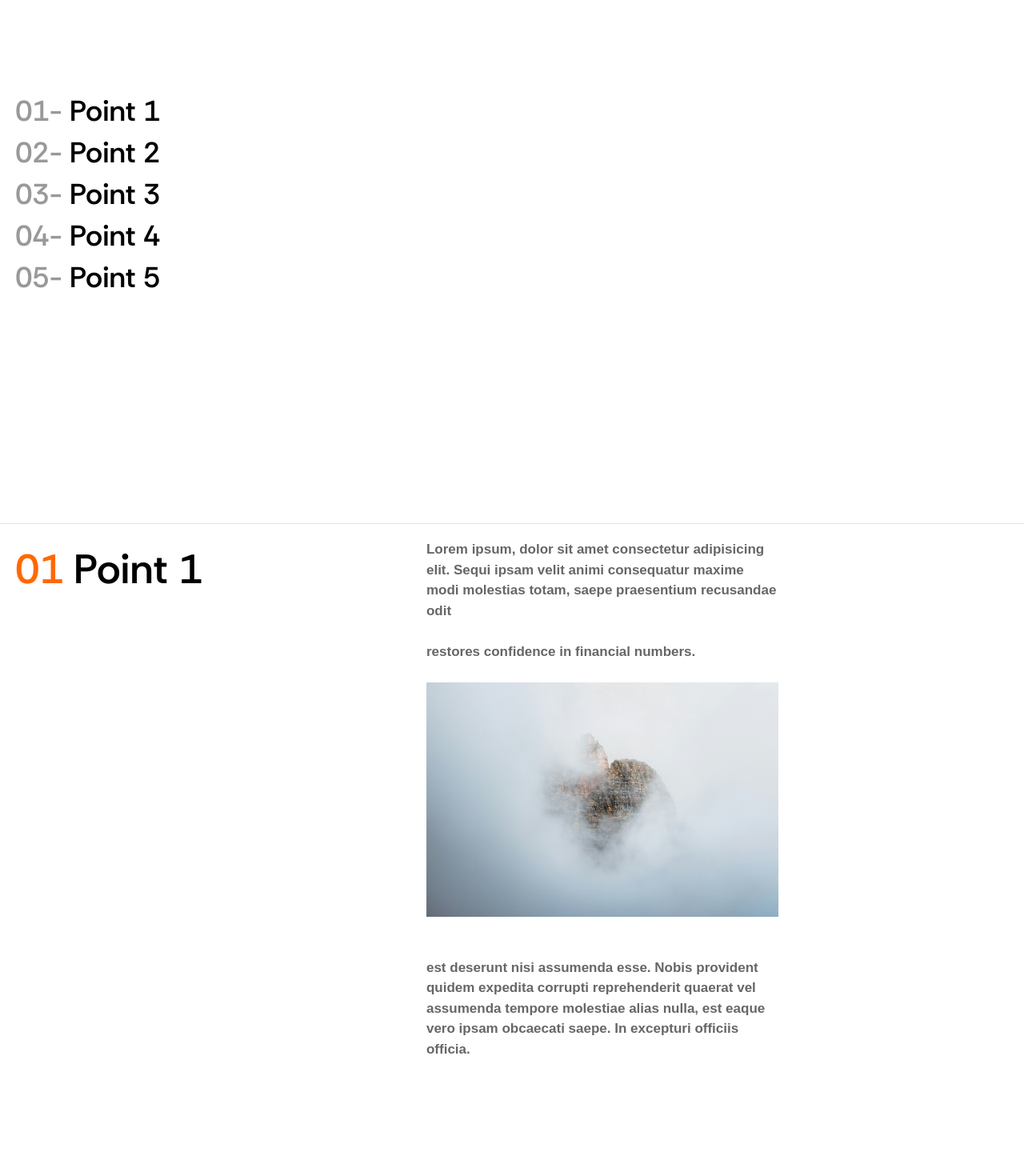
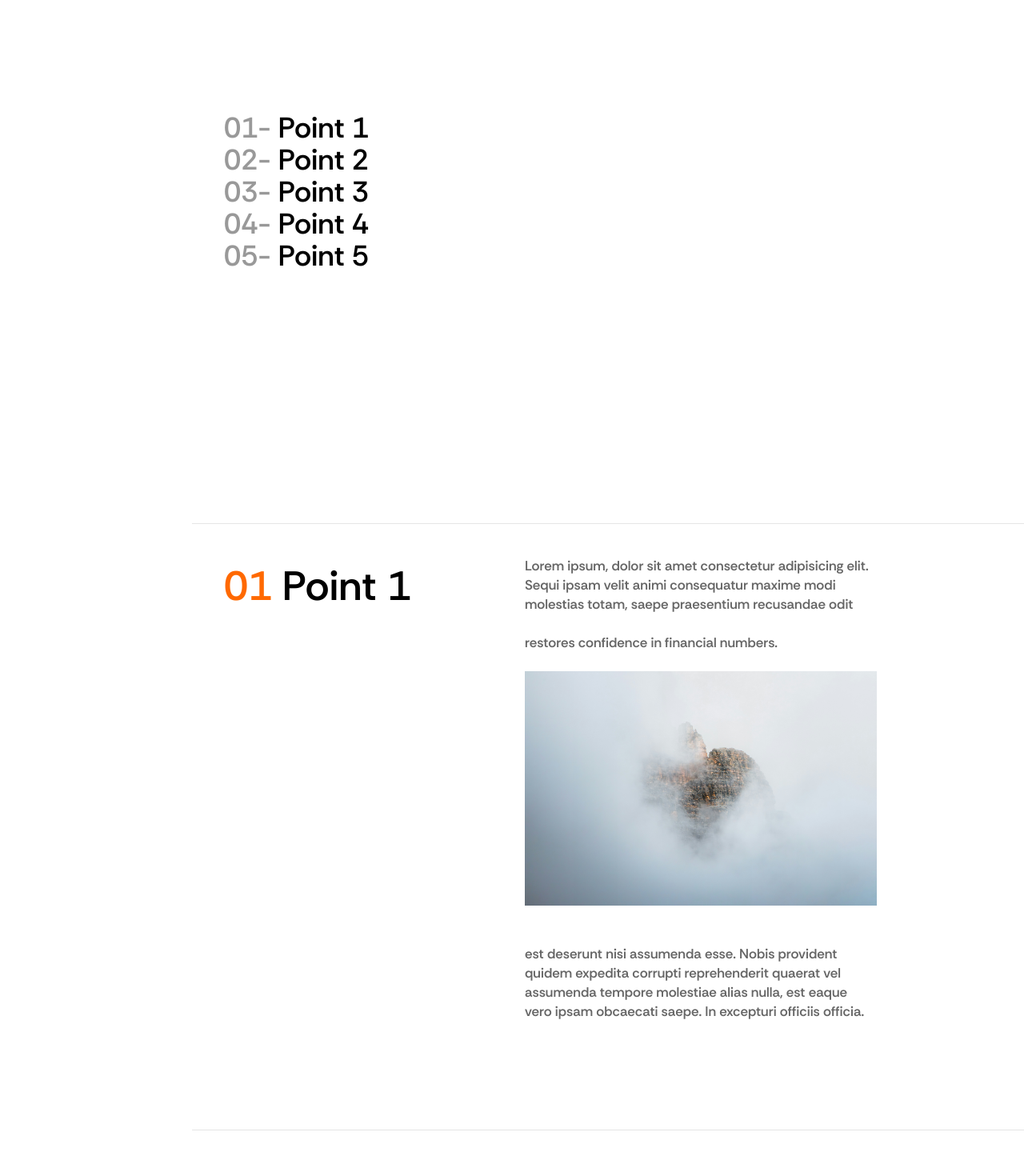
Before and after one commit to ayan-011/Ui, a Next.js app: page /dashboard in a window 1280 px wide. Shown: the part 1105-2550 px from the top of the page at 80% size. Built offline with nearby package versions, Linux system fonts and the light colour scheme.

Commit message:
generated page-4

```diff
--- a/app/globals.css
+++ b/app/globals.css
@@ -2,7 +2,7 @@
 
 :root {
   --background: #ffffff;
-  --foreground: #171717;
+  --foreground: #f2ecec;
 }
 
 @theme inline {
@@ -19,7 +19,7 @@
 
 @media (prefers-color-scheme: dark) {
   :root {
-    --background: #0a0a0a;
+    --background: #f7dfec;
     --foreground: #ededed;
   }
 }
@@ -36,7 +36,7 @@ html {
 
 /* globals.css */
 .home-content {
-  padding: 1.2rem;
+  /* padding: 1.2rem; */
   max-width: 100%;
   margin-inline: auto;
   transition: padding 0.3s ease, max-width 0.3s ease;
@@ -49,10 +49,11 @@ html {
 /* Full screen state — sidebar closed, container is wide */
 @container page (min-width: 1300px) {
   .home-content {
-    padding: 4rem 8rem;
+    /* padding: 4rem 8rem; */
     max-width: 1400px;
     /* background-color: red; */
     justify-content: center;
+    align-items: center;
   }
 }
 
--- a/app/home/content/page.tsx
+++ b/app/home/content/page.tsx
@@ -7,13 +7,26 @@ const Content = () => {
       <div className="">
         <h1 className="content text-[20vw] -mt-35 -ml-10 font-bold font-rethink">Content</h1>
 
-        <div className="titles  content-full flex flex-col gap-3 home-content shrink-0">
+        <div className="flex flex-col text-black home-content shrink-0   ">
+
+
+      <div className="flex w-[70vw]  justify-between p-10  ">
+
+         <div className="  ">
           <h1 className='font-rethink font-semibold text-black/40 text-4xl'>01- <span className='text-black'>Point 1</span> </h1>
           <h1 className='font-rethink font-semibold text-black/40 text-4xl'>02- <span className='text-black'>Point 2</span> </h1>
           <h1 className='font-rethink font-semibold text-black/40 text-4xl'>03- <span className='text-black'>Point 3</span> </h1>
           <h1 className='font-rethink font-semibold text-black/40 text-4xl'>04- <span className='text-black'>Point 4</span> </h1>
           <h1 className='font-rethink font-semibold text-black/40 text-4xl'>05- <span className='text-black'>Point 5</span> </h1>
         </div>
+
+        <div className="empty w-110  ">
+
+        </div>
+      </div>
+
+      </div>
+
       </div>
     </div>
   )
--- a/app/home/point1/page.tsx
+++ b/app/home/point1/page.tsx
@@ -2,13 +2,16 @@ import React from 'react'
 
 const Point1 = () => {
   return (
-    <div className=' w-full h-screen bg-white overflow-hidden border-b-1  border-black/10'>
+    <div className=' w-full h-fit bg-white overflow-hidden border-b-1  border-black/10'>
 
-      <div className="flex gap-70 p-10 text-black home-content shrink-0 ">
+       <div className="flex flex-col text-black home-content shrink-0   ">
+
+
+      <div className="flex w-[70vw]  justify-between p-10  ">
 
         <h1 className="heading text-[4vw]  font-rethink font-semibold"> <span className='text-orange-500'>01</span> Point 1</h1>
 
-        <div className="text w-110 font-semibold text-black/60 text-[17px]">
+        <div className="text w-110 font-semibold text-black/60 text-[17px] font-rethink leading-6">
            <span >
             Lorem ipsum, dolor sit amet consectetur adipisicing elit. Sequi ipsam velit animi consequatur maxime modi molestias totam, saepe praesentium recusandae odit
             <br />
@@ -17,8 +20,16 @@ const Point1 = () => {
             <br /> <br />
             <img src="/mountain.jpg" className='' alt="" />
             <br /><br />est deserunt nisi assumenda esse. Nobis provident quidem expedita corrupti reprehenderit quaerat vel assumenda tempore molestiae alias nulla, est eaque vero ipsam obcaecati saepe. In excepturi officiis officia.
+
+            <br />
+            <br />
+            <br />
+            <br />
+            <br />
            </span>
         </div>
+      </div>
+
       </div>
     </div>
   )
--- a/app/home/point2/page.tsx
+++ b/app/home/point2/page.tsx
@@ -4,7 +4,9 @@ const Point2 = () => {
   return (
     <div className='w-full h-fit bg-white border-b-1 border-black/10'>
 
-      <div className="flex gap-70 p-10 text-black home-content shrink-0">
+<div className="flex flex-col text-black home-content shrink-0   justifycenter  ">
+
+      <div className="flex w-[70vw]  justify-between p-10">
 
         {/* LEFT */}
        <h1 className="heading h-fit lg:h-150 text-[4vw] font-rethink font-semibold sticky top-10 self-start">
@@ -12,21 +14,29 @@ const Point2 = () => {
 </h1>
 
         {/* RIGHT */}
-        <div className="text w-110 font-semibold text-black/60 text-[17px]">
+        <div className="text w-110 font-semibold text-black/60 text-[17px] font-rethink leading-6">
           <span>
             Lorem ipsum, dolor sit amet consectetur adipisicing elit. Sequi ipsam velit animi consequatur maxime modi molestias totam, saepe praesentium recusandae odit
 
-            <br /> <br />
+            <br />
 
             expedita dicta, ea vero. Ullam, dolor tempora eos natus unde velit explicabo libero cupiditate consequuntur amet fugit modi neque impedit culpa quae. Doloremque provident expedita deleniti porro unde eos maiores consequatur sunt esse? Cum temporibus itaque voluptatem ducimus cumque maxime
-
+            <br />
+            <br />
             <img src="point2.jpg" alt="" />
 
-            <br /><br />
-
+            <br />
             est deserunt nisi assumenda esse. Nobis provident quidem expedita corrupti reprehenderit quaerat vel assumenda tempore molestiae alias nulla, est eaque vero ipsam obcaecati saepe. In excepturi officiis officia.
           </span>
+            <br />
+            <br />
+            <br />
+            <br />
+            <br />
+
         </div>
+
+      </div>
 
       </div>
     </div>
--- a/app/home/point3/page.tsx
+++ b/app/home/point3/page.tsx
@@ -2,19 +2,94 @@ import React from 'react'
 
 const Point3 = () => {
   return (
-    <div className='w-full h-screen bg-white overflow-hidden border-b-1  border-black/10'>
-        <div className="flex gap-70 p-10 text-black home-content shrink-0  ">
+    <div className='w-full h-fit bg-white overflow-hidden border-b-1  border-black/10'>
+        <div className="flex flex-col text-black home-content shrink-0   justifycenter  ">
+
+          <div className=" flex w-[70vw]  justify-between p-10  ">
+
 
         <h1 className="heading text-[4vw]  font-rethink font-semibold"> <span className='text-orange-500'>03</span> Point 3</h1>
 
-        <div className="text w-90">
+        <div className="text w-110 font-semibold text-black/60 text-[17px] font-rethink leading-6">
            <span >
             Lorem ipsum, dolor sit amet consectetur adipisicing elit. Sequi ipsam velit animi consequatur maxime modi molestias totam, saepe praesentium recusandae odit
             <br /> <br />expedita dicta, ea vero. Ullam, dolor tempora eos natus unde velit explicabo libero cupiditate consequuntur amet fugit modi neque impedit culpa quae. Doloremque provident expedita deleniti porro unde eos maiores consequatur sunt esse? Cum temporibus itaque voluptatem ducimus cumque maxime
             <br /><br />est deserunt nisi assumenda esse. Nobis provident quidem expedita corrupti reprehenderit quaerat vel assumenda tempore molestiae alias nulla, est eaque vero ipsam obcaecati saepe. In excepturi officiis officia.
            </span>
         </div>
+          </div>
+
+
+          <div className="images p-10 w-[70vw] flex flex-col gap-20 text-lg font-semibold font-rethink">
+
+<div className="image1 flex flex-col gap-2">
+  <span>image 1</span>
+<img src="https://picsum.photos/id/1015/1600/900" alt="" className='' />
+</div>
+
+<div className="image2 flex flex-col gap-2">
+  <span>image 2</span>
+<img src="https://picsum.photos/id/1015/1600/900" alt="" className='' />
+</div>
+
+<div className="image3 flex flex-col gap-2">
+  <span>image 3</span>
+<img src="https://picsum.photos/id/1015/1600/900" alt="" className='' />
+</div>
+
+
+<div className="grids gap-2 flex flex-col">
+  <span>Grid Images</span>
+
+<div className="  grid grid-cols-3 grid-rows-2 gap-4 w-full">
+
+    <img
+    src="https://picsum.photos/500/300?random=1"
+    alt=""
+    className="w-full h-full object-cover"
+  />
+   <img
+    src="https://picsum.photos/500/300?random=2"
+    alt=""
+    className="w-full h-full object-cover"
+  />
+
+  <img
+    src="https://picsum.photos/500/300?random=3"
+    alt=""
+    className="w-full h-full object-cover"
+  />
+
+  <img
+    src="https://picsum.photos/500/300?random=4"
+    alt=""
+    className="w-full h-full object-cover"
+  />
+
+  <img
+    src="https://picsum.photos/500/300?random=5"
+    alt=""
+    className="w-full h-full object-cover"
+  />
+
+  <img
+    src="https://picsum.photos/500/300?random=6"
+    alt=""
+    className="w-full h-full object-cover"
+  />
+
+
+</div>
+</div>
+
+<div className="image4 flex flex-col gap-2">
+  <span>image 4</span>
+<img src="https://picsum.photos/id/1015/1600/900" alt="" className='' />
+</div>
+          </div>
+
       </div>
+
     </div>
   )
 }
--- a/app/layout.tsx
+++ b/app/layout.tsx
@@ -30,7 +30,7 @@ export default function LayoutClient({
 }: {
   children: React.ReactNode;
 }) {
-  const [isSidebarOpen, setIsSidebarOpen] = useState(false);
+  const [isSidebarOpen, setIsSidebarOpen] = useState(true);
 
   return (
     <html lang="en">
```
